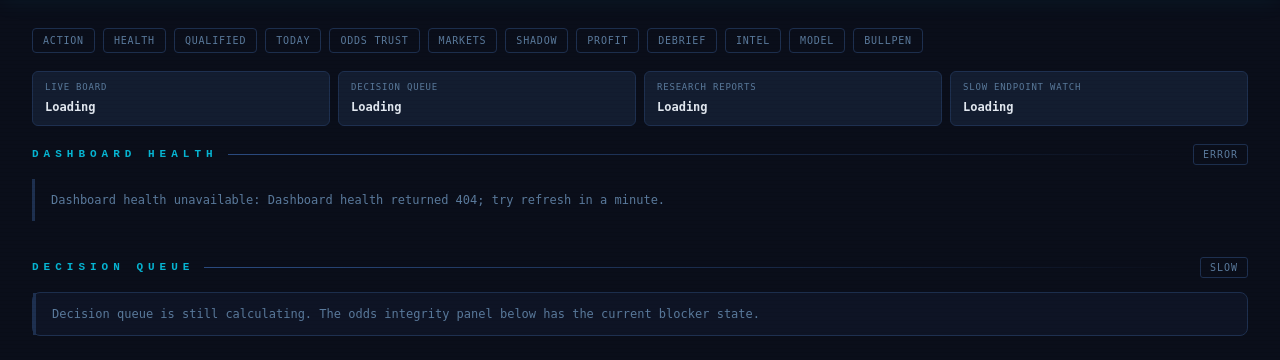
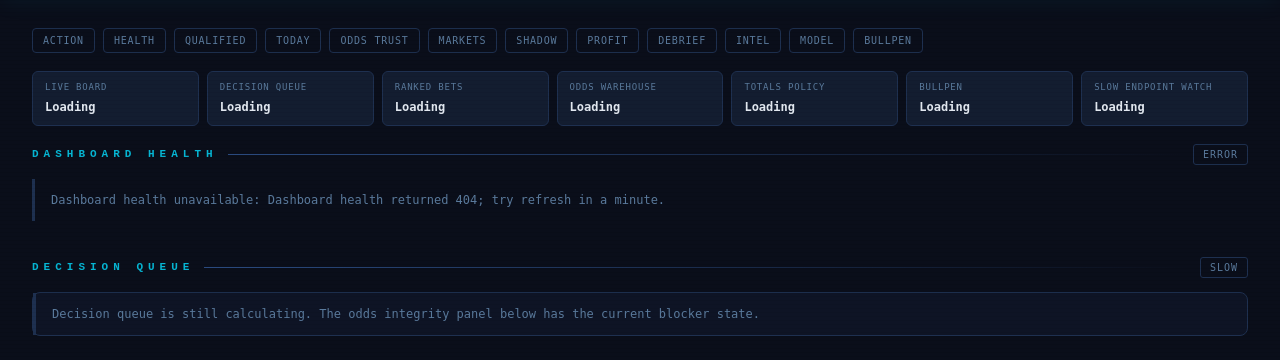
Before and after one commit to plummer92/mlb-ai-betting-tool, a Python web app: template app/templates/dashboard.html in a window 1280 px wide. Shown: the part 60-420 px from the top of the page. Run offline with Jinja, Linux system fonts and the light colour scheme; the template is opened without the code that fills it, so the values that code supplies are empty.

Commit message:
Show dashboard snapshot freshness and policy blockers

```diff
--- a/app/templates/dashboard.html
+++ b/app/templates/dashboard.html
@@ -216,7 +216,7 @@ body::after {
 
 .freshness-strip {
   display: grid;
-  grid-template-columns: repeat(4, minmax(160px, 1fr));
+  grid-template-columns: repeat(7, minmax(120px, 1fr));
   gap: 8px;
   margin-bottom: 18px;
 }
@@ -227,6 +227,9 @@ body::after {
   padding: 9px 12px;
   font-family: monospace;
 }
+.freshness-pill.good { border-color: rgba(16,185,129,0.35); background: rgba(16,185,129,0.05); }
+.freshness-pill.warn { border-color: rgba(245,158,11,0.35); background: rgba(245,158,11,0.05); }
+.freshness-pill.bad { border-color: rgba(239,68,68,0.35); background: rgba(239,68,68,0.05); }
 .freshness-name {
   color: var(--muted);
   font-size: 9px;
@@ -239,12 +242,18 @@ body::after {
   font-weight: 700;
   margin-top: 3px;
 }
+.freshness-meta {
+  color: var(--muted);
+  font-size: 9px;
+  margin-top: 2px;
+}
 .panel-freshness {
   color: var(--muted);
   font-family: monospace;
   font-size: 10px;
   margin: -5px 0 10px;
 }
+@media (max-width: 1200px) { .freshness-strip { grid-template-columns: repeat(3, 1fr); } }
 @media (max-width: 900px) { .freshness-strip { grid-template-columns: 1fr 1fr; } }
 @media (max-width: 560px) { .freshness-strip { grid-template-columns: 1fr; } }
 
@@ -946,7 +955,10 @@ tr:hover td { background: rgba(6,182,212,0.025); }
   <div class="freshness-strip" id="dashboard-freshness">
     <div class="freshness-pill"><div class="freshness-name">Live Board</div><div class="freshness-age">Loading</div></div>
     <div class="freshness-pill"><div class="freshness-name">Decision Queue</div><div class="freshness-age">Loading</div></div>
-    <div class="freshness-pill"><div class="freshness-name">Research Reports</div><div class="freshness-age">Loading</div></div>
+    <div class="freshness-pill"><div class="freshness-name">Ranked Bets</div><div class="freshness-age">Loading</div></div>
+    <div class="freshness-pill"><div class="freshness-name">Odds Warehouse</div><div class="freshness-age">Loading</div></div>
+    <div class="freshness-pill"><div class="freshness-name">Totals Policy</div><div class="freshness-age">Loading</div></div>
+    <div class="freshness-pill"><div class="freshness-name">Bullpen</div><div class="freshness-age">Loading</div></div>
     <div class="freshness-pill"><div class="freshness-name">Slow Endpoint Watch</div><div class="freshness-age">Loading</div></div>
   </div>
 
@@ -1449,6 +1461,35 @@ function ageLabel(iso) {
   return `${hours}h old`;
 }
 
+function snapshotMeta(snapshot) {
+  if (!snapshot?.generated_at) return 'not available';
+  const runtime = snapshot.runtime_ms != null ? `built ${snapshot.runtime_ms}ms` : 'built';
+  return `${runtime} at ${gameTime(snapshot.generated_at)}`;
+}
+
+function freshnessClass(iso, warnMinutes = 30, badMinutes = 60) {
+  if (!iso) return 'bad';
+  const d = new Date(iso);
+  if (isNaN(d)) return 'bad';
+  const minutes = Math.max(0, (Date.now() - d.getTime()) / 60000);
+  if (minutes > badMinutes) return 'bad';
+  if (minutes > warnMinutes) return 'warn';
+  return 'good';
+}
+
+function freshnessPill(label, snapshot, options = {}) {
+  const warn = options.warnMinutes ?? 30;
+  const bad = options.badMinutes ?? 60;
+  const generatedAt = snapshot?.generated_at;
+  const cls = options.forceClass || freshnessClass(generatedAt, warn, bad);
+  return `
+    <div class="freshness-pill ${cls}">
+      <div class="freshness-name">${esc(label)}</div>
+      <div class="freshness-age">${esc(ageLabel(generatedAt))}</div>
+      <div class="freshness-meta">${esc(snapshotMeta(snapshot))}</div>
+    </div>`;
+}
+
 function snapshotLine(payload, label = 'Snapshot') {
   const snap = payload?.snapshot;
   if (!snap) return '';
@@ -1459,19 +1500,29 @@ function snapshotLine(payload, label = 'Snapshot') {
 }
 
 function renderFreshness(live, research, slowCount = null) {
-  const liveTime = new Date().toISOString();
   const decisionSnap = live?.snapshots?.decision_queue;
+  const rankedSnap = live?.snapshots?.ranked_rows;
   const reports = research?.reports || {};
-  const reportTimes = Object.values(reports)
-    .map(r => r?.snapshot?.generated_at)
-    .filter(Boolean)
-    .sort();
-  const researchGenerated = reportTimes.length ? reportTimes[0] : null;
+  const oddsSnap = reports.odds_warehouse?.snapshot;
+  const totalsSnap = reports.totals_policy?.snapshot;
+  const bullpenSnap = reports.bullpen_today?.snapshot;
+  const liveSnap = {
+    generated_at: new Date().toISOString(),
+    runtime_ms: live?.market_readiness?.runtime_ms,
+  };
+  const slowCls = slowCount == null ? '' : slowCount > 0 ? 'warn' : 'good';
   $('dashboard-freshness').innerHTML = `
-    <div class="freshness-pill"><div class="freshness-name">Live Board</div><div class="freshness-age">${esc(gameTime(liveTime))}</div></div>
-    <div class="freshness-pill"><div class="freshness-name">Decision Queue</div><div class="freshness-age">${esc(ageLabel(decisionSnap?.generated_at))}</div></div>
-    <div class="freshness-pill"><div class="freshness-name">Research Reports</div><div class="freshness-age">${esc(ageLabel(researchGenerated))}</div></div>
-    <div class="freshness-pill"><div class="freshness-name">Slow Endpoint Watch</div><div class="freshness-age">${slowCount == null ? 'checking' : `${slowCount} recent`}</div></div>
+    ${freshnessPill('Live Board', liveSnap, { warnMinutes: 5, badMinutes: 15 })}
+    ${freshnessPill('Decision Queue', decisionSnap, { warnMinutes: 30, badMinutes: 60 })}
+    ${freshnessPill('Ranked Bets', rankedSnap, { warnMinutes: 30, badMinutes: 60 })}
+    ${freshnessPill('Odds Warehouse', oddsSnap, { warnMinutes: 30, badMinutes: 60 })}
+    ${freshnessPill('Totals Policy', totalsSnap, { warnMinutes: 30, badMinutes: 60 })}
+    ${freshnessPill('Bullpen', bullpenSnap, { warnMinutes: 30, badMinutes: 60 })}
+    <div class="freshness-pill ${slowCls}">
+      <div class="freshness-name">Slow Endpoint Watch</div>
+      <div class="freshness-age">${slowCount == null ? 'checking' : `${slowCount} recent`}</div>
+      <div class="freshness-meta">${slowCount ? 'review timing logs' : 'no slow calls recorded'}</div>
+    </div>
   `;
 }
 
@@ -1604,8 +1655,8 @@ async function loadHealthScore() {
           <div class="s-stat-lbl">Decision Age</div>
         </div>
         <div class="s-stat">
-          <div class="s-stat-val">${summary.oldest_research_snapshot_age_seconds != null ? Math.round(summary.oldest_research_snapshot_age_seconds / 60) + 'm' : '---'}</div>
-          <div class="s-stat-lbl">Oldest Report</div>
+          <div class="s-stat-val">${summary.live_research_snapshot_age_seconds != null ? Math.round(summary.live_research_snapshot_age_seconds / 60) + 'm' : '---'}</div>
+          <div class="s-stat-lbl">Live Research Age</div>
         </div>
         <div class="s-stat">
           <div class="s-stat-val ${summary.slow_endpoint_count ? 'yellow' : 'green'}">${summary.slow_endpoint_count ?? 0}</div>
@@ -1678,6 +1729,64 @@ async function loadDecisionQueue() {
   }
 }
 
+function policyBlockerReason(row) {
+  const text = [
+    row.tradable_reason,
+    row.decision_reason,
+    row.policy_reason,
+    ...(row.policy_reasons || []),
+  ].filter(Boolean).join(' ').toLowerCase();
+
+  if (!row.policy_qualified && row.decision_status === 'WAIT FOR ODDS') return 'waiting for trusted odds';
+  if (text.includes('positive clv') || text.includes('no positive clv')) return 'no positive CLV';
+  if (text.includes('market respect') || text.includes('market agreement') || text.includes('market confirmation')) return 'needs market confirmation';
+  if (text.includes('cluster') || text.includes('broad under bias')) return 'totals cluster / under bias';
+  if (text.includes('wind out') || text.includes('explosive')) return 'run environment risk';
+  if (text.includes('near_market') || text.includes('too close')) return 'model too close to market';
+  if (text.includes('stale') || text.includes('freshness') || text.includes('missing')) return 'odds missing or stale';
+  if (row.decision_status === 'BLOCKED') return 'blocked by policy';
+  if (row.decision_status === 'WATCH') return 'research watch only';
+  return row.decision_status || row.policy_status || 'outside policy';
+}
+
+function blockerRowsHtml(rows) {
+  const counts = rows.reduce((acc, row) => {
+    const reason = policyBlockerReason(row);
+    acc[reason] = (acc[reason] || 0) + 1;
+    return acc;
+  }, {});
+  const entries = Object.entries(counts).sort((a, b) => b[1] - a[1]).slice(0, 5);
+  if (!entries.length) return '<div class="empty compact">No blocker reasons yet because the decision queue is empty.</div>';
+  return `
+    <table style="margin-top:12px;">
+      <thead><tr><th>Top Blocker</th><th>Rows</th><th>What It Means</th></tr></thead>
+      <tbody>
+        ${entries.map(([reason, count]) => `
+          <tr>
+            <td style="font-weight:700">${esc(reason)}</td>
+            <td class="mono">${count}</td>
+            <td style="color:var(--muted);font-size:11px;">${esc(blockerExplanation(reason))}</td>
+          </tr>
+        `).join('')}
+      </tbody>
+    </table>`;
+}
+
+function blockerExplanation(reason) {
+  const map = {
+    'waiting for trusted odds': 'Pregame or open odds are not trusted enough yet, so the play cannot be scored as actionable.',
+    'no positive CLV': 'The market has not moved in our favor compared with the stored open or pregame number.',
+    'needs market confirmation': 'The model likes it, but the market-respect layer has not confirmed the edge.',
+    'totals cluster / under bias': 'Too many unders or similar totals signals are stacking, so the policy is guarding against model bias.',
+    'run environment risk': 'Weather or scoring environment makes an under/total more fragile.',
+    'model too close to market': 'The projected number is not far enough from the book to justify a bet.',
+    'odds missing or stale': 'The odds warehouse cannot prove this number is current and point-in-time safe.',
+    'blocked by policy': 'The tightened forward policy rejected the row.',
+    'research watch only': 'Worth monitoring, but not a bet recommendation.',
+  };
+  return map[reason] || 'This row does not satisfy the tightened forward-betting policy.';
+}
+
 async function loadQualifiedPolicyToday() {
   try {
     const live = await loadDashboardLive();
@@ -1686,13 +1795,15 @@ async function loadQualifiedPolicyToday() {
     const fire = qualified.filter(r => r.decision_status === 'FIRE').length;
     const blocked = rows.filter(r => !r.policy_qualified);
     const blockerCounts = blocked.reduce((acc, row) => {
-      const reason = row.tradable_reason || row.policy_status || row.decision_status || 'unknown';
+      const reason = policyBlockerReason(row);
       acc[reason] = (acc[reason] || 0) + 1;
       return acc;
     }, {});
     const topBlocker = Object.entries(blockerCounts).sort((a, b) => b[1] - a[1])[0];
+    const decisionSnap = live.snapshots?.decision_queue;
     $('qualified-policy-badge').textContent = qualified.length ? `${qualified.length} QUALIFIED` : '0 QUALIFIED';
     $('qualified-policy-summary').innerHTML = `
+      ${snapshotLine({snapshot: decisionSnap}, 'Policy input')}
       <div class="summary-bar" style="border-left-color: ${qualified.length ? 'var(--green)' : 'var(--yellow)'}; background: var(--surface3);">
         <div class="s-stat"><div class="s-stat-val">${rows.length}</div><div class="s-stat-lbl">Queue Rows</div></div>
         <div class="s-stat"><div class="s-stat-val ${qualified.length ? 'green' : 'muted'}">${qualified.length}</div><div class="s-stat-lbl">Policy Qualified</div></div>
@@ -1700,7 +1811,8 @@ async function loadQualifiedPolicyToday() {
         <div class="s-stat"><div class="s-stat-val">${rows.filter(r => r.decision_status === 'WATCH').length}</div><div class="s-stat-lbl">Research Watch</div></div>
         <div class="s-stat"><div class="s-stat-val">${rows.filter(r => r.decision_status === 'BLOCKED').length}</div><div class="s-stat-lbl">Blocked</div></div>
         <div class="s-stat"><div class="s-stat-val">${topBlocker ? topBlocker[1] : 0}</div><div class="s-stat-lbl">${topBlocker ? esc(topBlocker[0]).slice(0, 24) : 'No Blocker'}</div></div>
-      </div>`;
+      </div>
+      ${qualified.length ? '' : blockerRowsHtml(blocked)}`;
 
     const displayRows = qualified.length ? qualified : rows.slice(0, 10);
     $('qualified-policy-table').innerHTML = `
@@ -1720,7 +1832,7 @@ async function loadQualifiedPolicyToday() {
           `).join('') || '<tr><td colspan="7"><div class="empty compact">No decision rows are available yet.</div></td></tr>'}
         </tbody>
       </table>
-      ${qualified.length ? '' : '<div class="empty compact">No plays currently pass the tightened profitable policy. Showing the top queue rows so the blockers are visible.</div>'}`;
+      ${qualified.length ? '' : '<div class="empty compact">No plays currently pass the tightened profitable policy. Showing the top queue rows below, with blocker groups above.</div>'}`;
   } catch(e) {
     $('qualified-policy-badge').textContent = 'ERROR';
     $('qualified-policy-summary').innerHTML = '';
```
